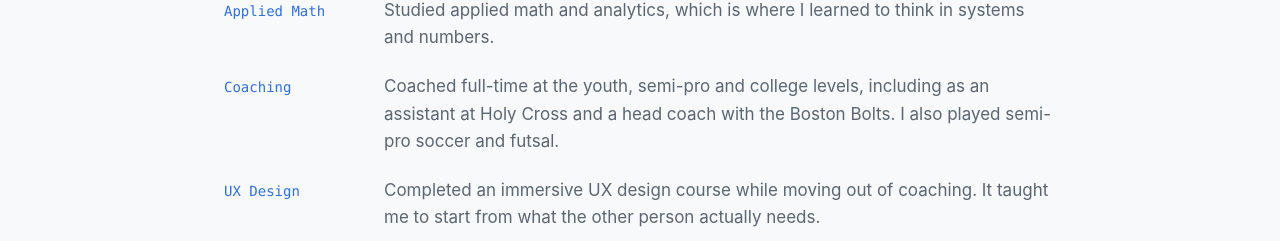
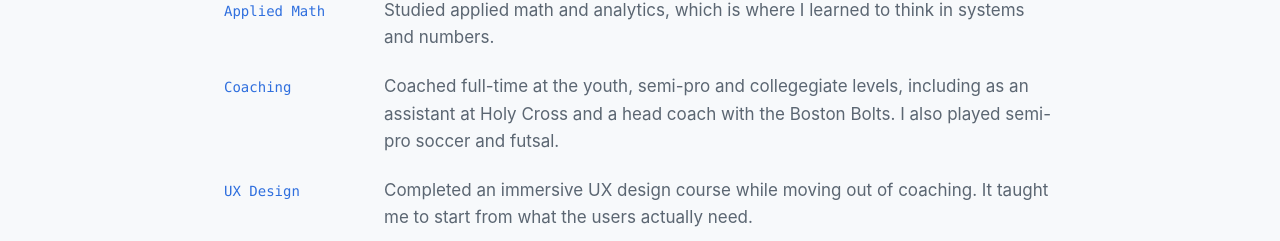
Before and after one commit to jmcclea5/jmcclea5.github.io, a plain HTML site: page index.html in a window 1280 px wide. Shown: the part 559-800 px from the top of the page. Drawn offline with Linux system fonts and the light colour scheme.

Commit message:
Update index.html

```diff
--- a/index.html
+++ b/index.html
@@ -52,11 +52,11 @@
         </li>
         <li>
           <span class="tl-label">Coaching</span>
-          <p>Coached full-time at the youth, semi-pro and college levels, including as an assistant at Holy Cross and a head coach with the Boston Bolts. I also played semi-pro soccer and futsal.</p>
+          <p>Coached full-time at the youth, semi-pro and collegegiate levels, including as an assistant at Holy Cross and a head coach with the Boston Bolts. I also played semi-pro soccer and futsal.</p>
         </li>
         <li>
           <span class="tl-label">UX Design</span>
-          <p>Completed an immersive UX design course while moving out of coaching. It taught me to start from what the other person actually needs.</p>
+          <p>Completed an immersive UX design course while moving out of coaching. It taught me to start from what the users actually need.</p>
         </li>
         <li>
           <span class="tl-label">Sales</span>
```
